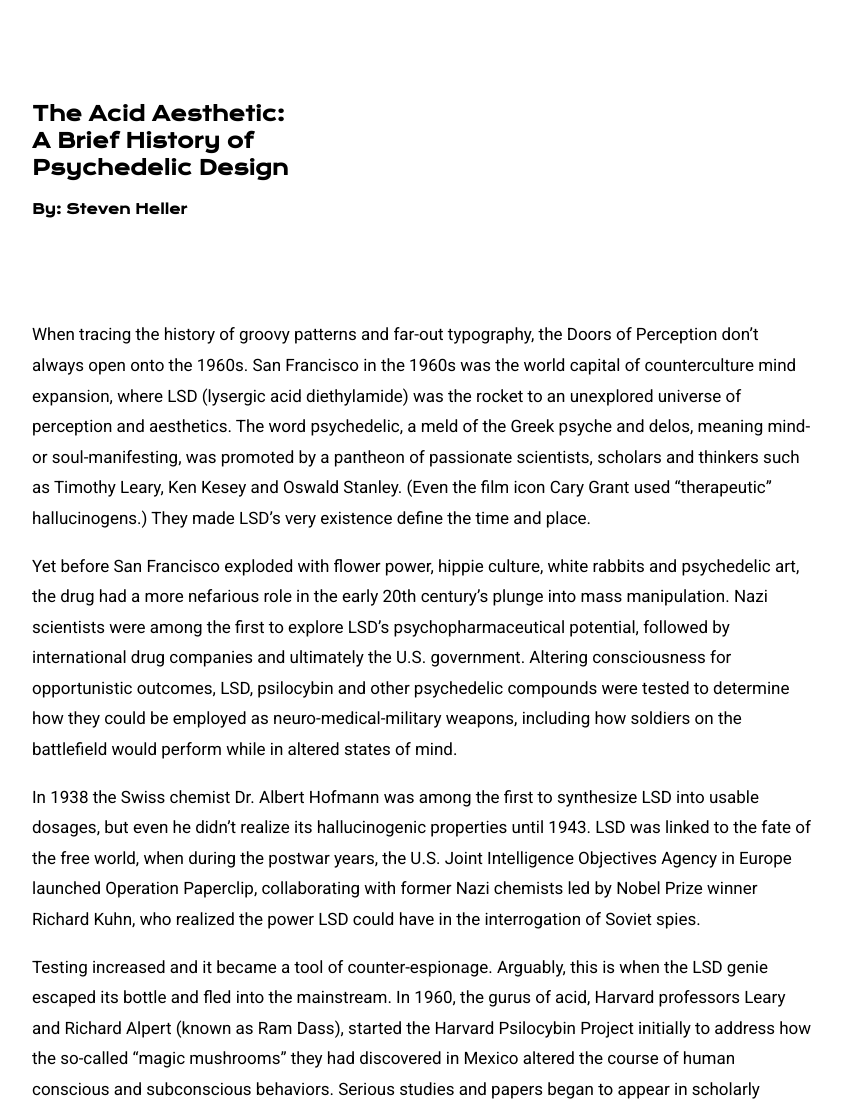
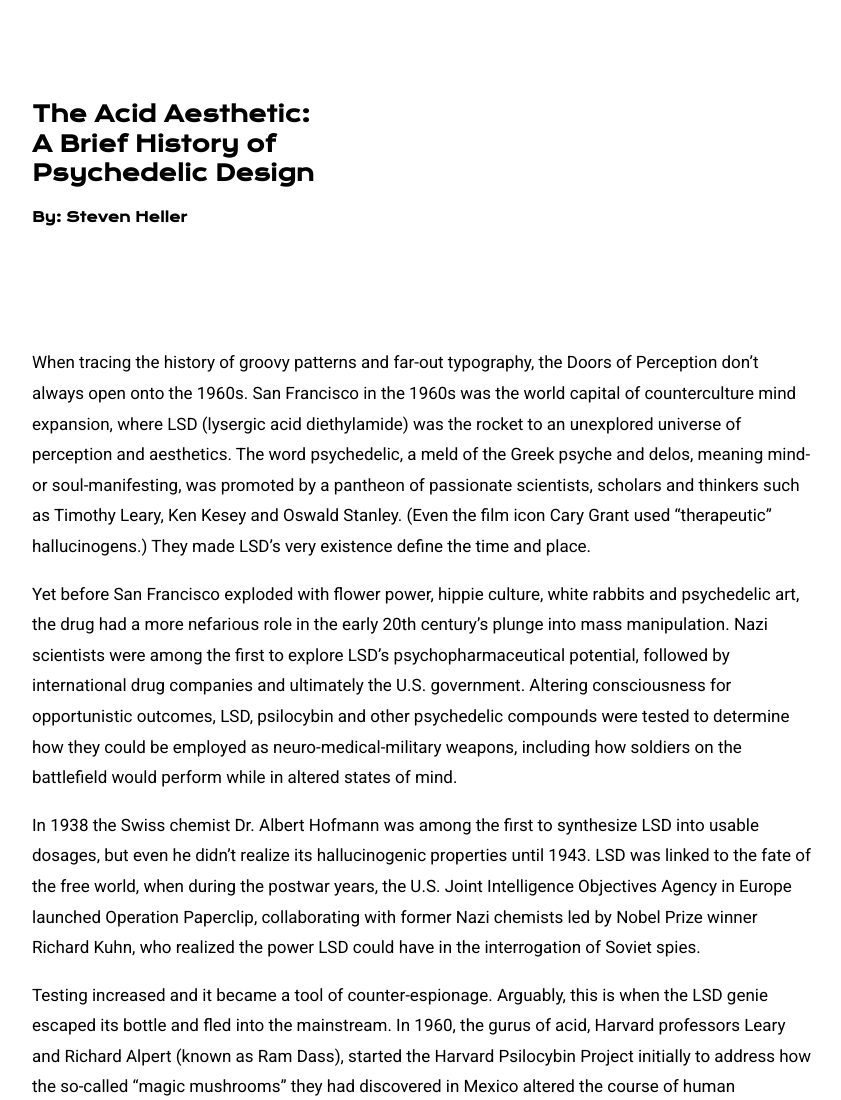
Before and after one commit to nataliavo/type, a plain HTML site: page index.html in a window 1280 px wide. Shown: the top 1100 px of the page, without its empty margins (218-1059 px from the left). Drawn offline with nearby package versions, Linux system fonts and the light colour scheme.

Commit message:
articlev5

```diff
--- a/index.html
+++ b/index.html
@@ -46,7 +46,7 @@
     h4 {
 
       margin-bottom: 2rem;
-      font-size: 2rem;
+      font-size: 2.2rem;
       line-height: 1.35;
       font-family: "krona one";
     }
@@ -57,7 +57,7 @@
 
     h4.author {
       font-size: .8em;
-      margin-bottom: 100px;
+      margin-bottom: 120px;
 
     }
 
```
